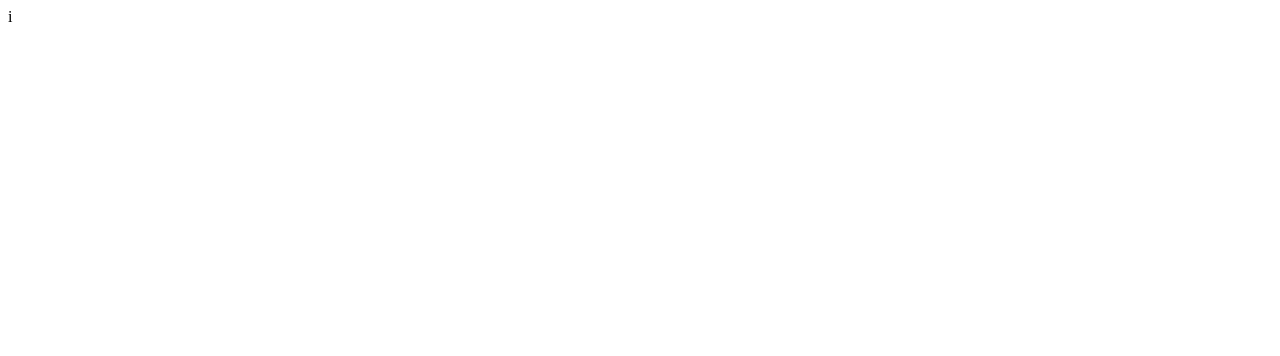
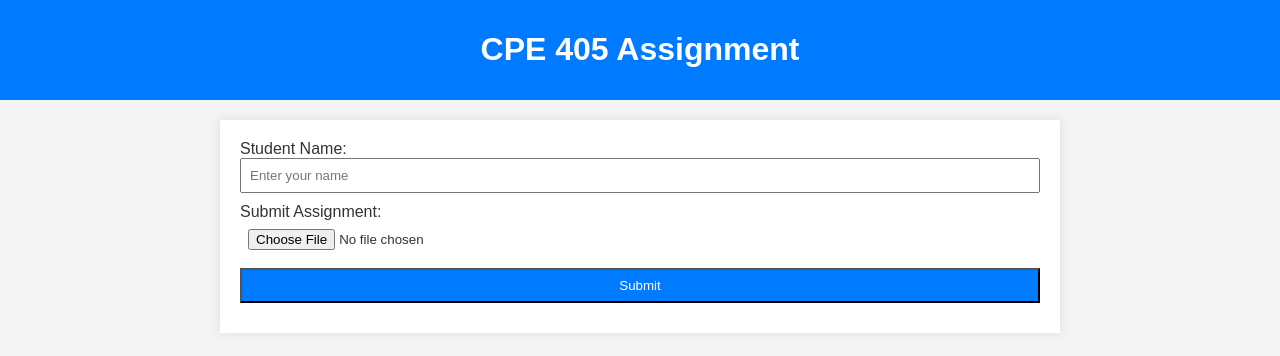
Before and after one commit to akinolapo/cpe405, a plain HTML site: page index.html in a window 1280 px wide. Drawn offline with Linux system fonts and the light colour scheme.

Commit message:
Update index.html

```diff
--- a/index.html
+++ b/index.html
@@ -1 +1,75 @@
-i
+<!DOCTYPE html>
+<html lang="en">
+<head>
+  <meta charset="UTF-8">
+  <meta name="viewport" content="width=device-width, initial-scale=1.0">
+  <title>CPE 405 Assignment</title>
+  <style>
+    body {
+      font-family: 'Arial', sans-serif;
+      margin: 0;
+      padding: 0;
+      background-color: #f4f4f4;
+      color: #333;
+    }
+
+    header {
+      background-color: #007bff;
+      color: #fff;
+      text-align: center;
+      padding: 10px;
+    }
+
+    section {
+      max-width: 800px;
+      margin: 20px auto;
+      padding: 20px;
+      background-color: #fff;
+      box-shadow: 0 0 10px rgba(0, 0, 0, 0.1);
+    }
+
+    input, button {
+      margin-bottom: 10px;
+      padding: 8px;
+      width: 100%;
+      box-sizing: border-box;
+    }
+
+    button {
+      background-color: #007bff;
+      color: #fff;
+      cursor: pointer;
+    }
+
+    @media screen and (max-width: 600px) {
+      section {
+        margin: 10px;
+      }
+    }
+  </style>
+</head>
+<body>
+
+  <header>
+    <h1>CPE 405 Assignment</h1>
+  </header>
+
+  <section>
+    <label for="studentName">Student Name:</label>
+    <input type="text" id="studentName" placeholder="Enter your name">
+
+    <label for="assignmentFile">Submit Assignment:</label>
+    <input type="file" id="assignmentFile">
+
+    <button onclick="submitAssignment()">Submit</button>
+  </section>
+
+  <script>
+    function submitAssignment() {
+      // Add your JavaScript logic for handling the assignment submission here
+      alert("Assignment submitted successfully!");
+    }
+  </script>
+
+</body>
+</html>
```
